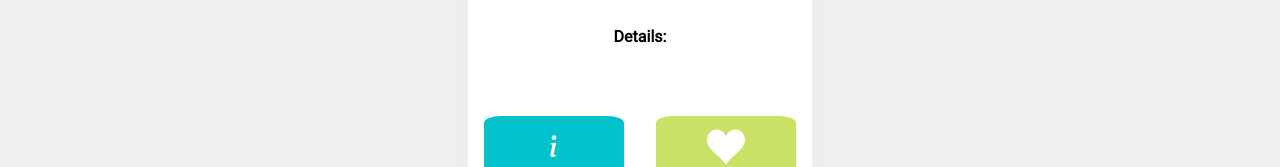
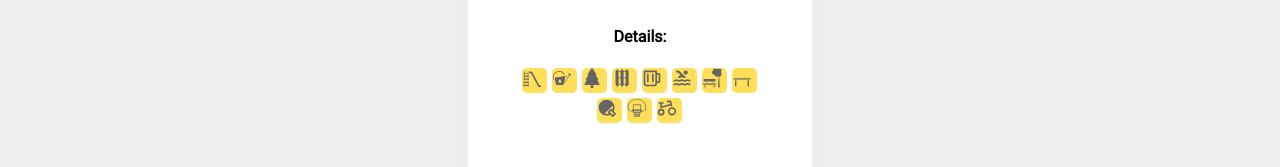
Before and after one commit to Marianlopig/final-project-front, a React (Create React App) app: page /login in a window 1280 px wide. Shown: the part 619-786 px from the top of the page. Built offline with nearby package versions, Linux system fonts and the light colour scheme.

Commit message:
icons added to card

```diff
--- a/src/components/Park/Park.tsx
+++ b/src/components/Park/Park.tsx
@@ -1,6 +1,17 @@
 import { ParkStyles } from "./ParkStyles";
 import { ImHeart } from "react-icons/im";
 import { BsInfo } from "react-icons/bs";
+import { GiKidSlide } from "react-icons/gi";
+import { GiWateringCan } from "react-icons/gi";
+import { BsTreeFill } from "react-icons/bs";
+import { GiWoodenFence } from "react-icons/gi";
+import { BiBeer } from "react-icons/bi";
+import { MdPool } from "react-icons/md";
+import { GiParkBench } from "react-icons/gi";
+import { GiTable } from "react-icons/gi";
+import { RiPingPongFill } from "react-icons/ri";
+import { GiBasketballBasket } from "react-icons/gi";
+import { RiBikeLine } from "react-icons/ri";
 
 const Park = () => {
   return (
@@ -21,7 +32,43 @@ const Park = () => {
               tempor incididunt ut labore et dolore magna aliqua.
             </p>
             <h4>Details: </h4>
+            <div className="details-container">
+              <div className="details-container--icons">
+                <GiKidSlide />
+              </div>
+              <div className="details-container--icons">
+                <GiWateringCan />
+              </div>
+              <div className="details-container--icons">
+                <BsTreeFill />
+              </div>
+              <div className="details-container--icons">
+                <GiWoodenFence />
+              </div>
+              <div className="details-container--icons">
+                <BiBeer />
+              </div>
+              <div className="details-container--icons">
+                <MdPool />
+              </div>
+              <div className="details-container--icons">
+                <GiParkBench />
+              </div>
+              <div className="details-container--icons">
+                <GiTable />
+              </div>
+              <div className="details-container--icons">
+                <RiPingPongFill />
+              </div>
+              <div className="details-container--icons">
+                <GiBasketballBasket />
+              </div>
+              <div className="details-container--icons">
+                <RiBikeLine />
+              </div>
+            </div>
           </div>
+
           <div className="button-container">
             <button className="button button--info">
               <BsInfo />
--- a/src/components/Park/ParkStyles.tsx
+++ b/src/components/Park/ParkStyles.tsx
@@ -72,6 +72,28 @@ export const ParkStyles = styled.div`
         font-size: 14px;
         margin-bottom: 8px;
       }
+
+      .details-container {
+        display: flex;
+        justify-content: center;
+        width: 80%;
+        flex-wrap: wrap;
+        gap: 5px;
+        align-items: center;
+        margin: 0px !important;
+        padding: 0;
+        &--icons {
+          width: 25px;
+          height: 25px;
+          border-radius: 20%;
+          background-color: #ffde59;
+          svg {
+            fill: #656565;
+            width: 20px;
+            height: 20px;
+          }
+        }
+      }
       .button-container {
         padding-top: 40px;
         display: flex;
```
